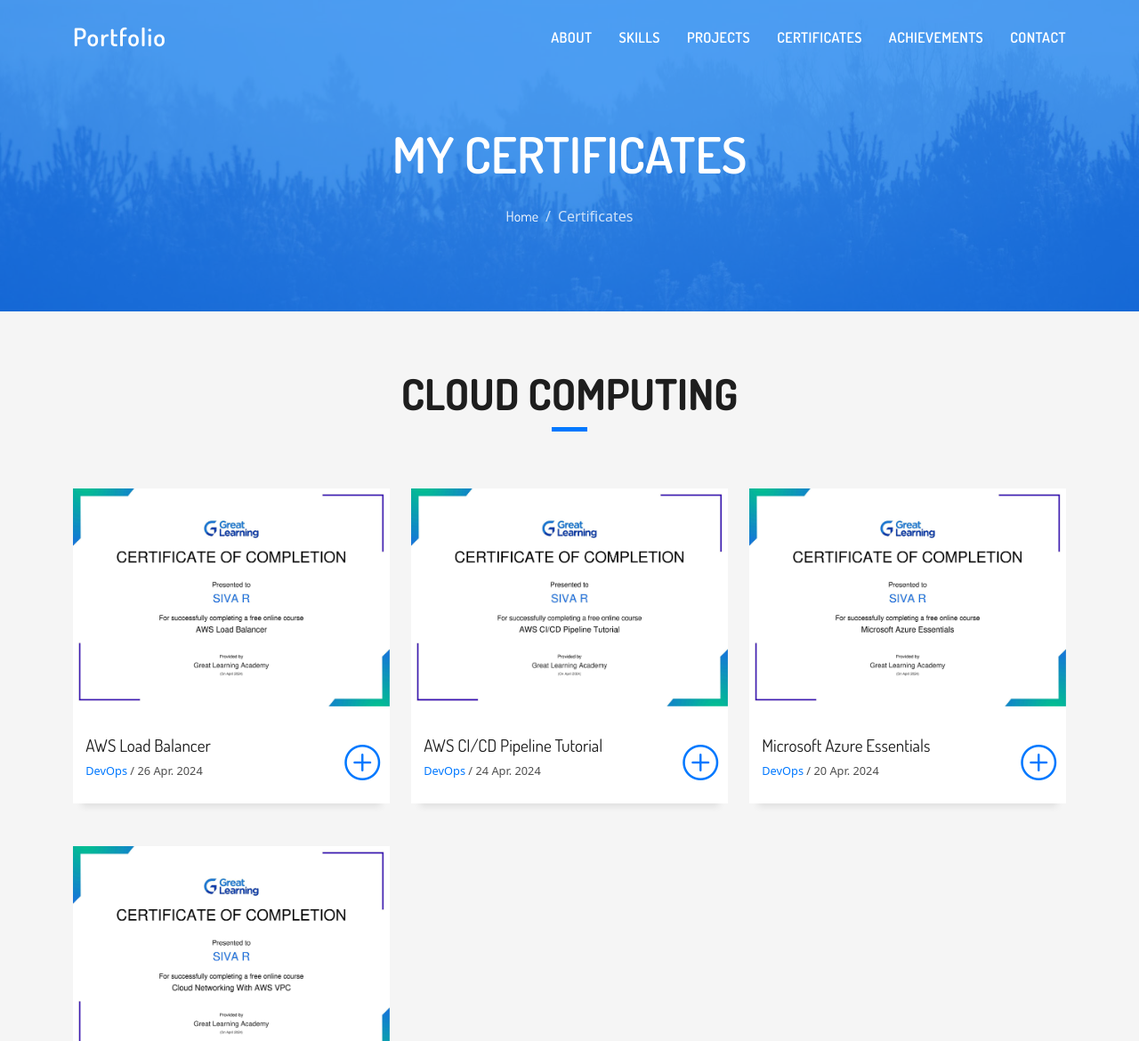
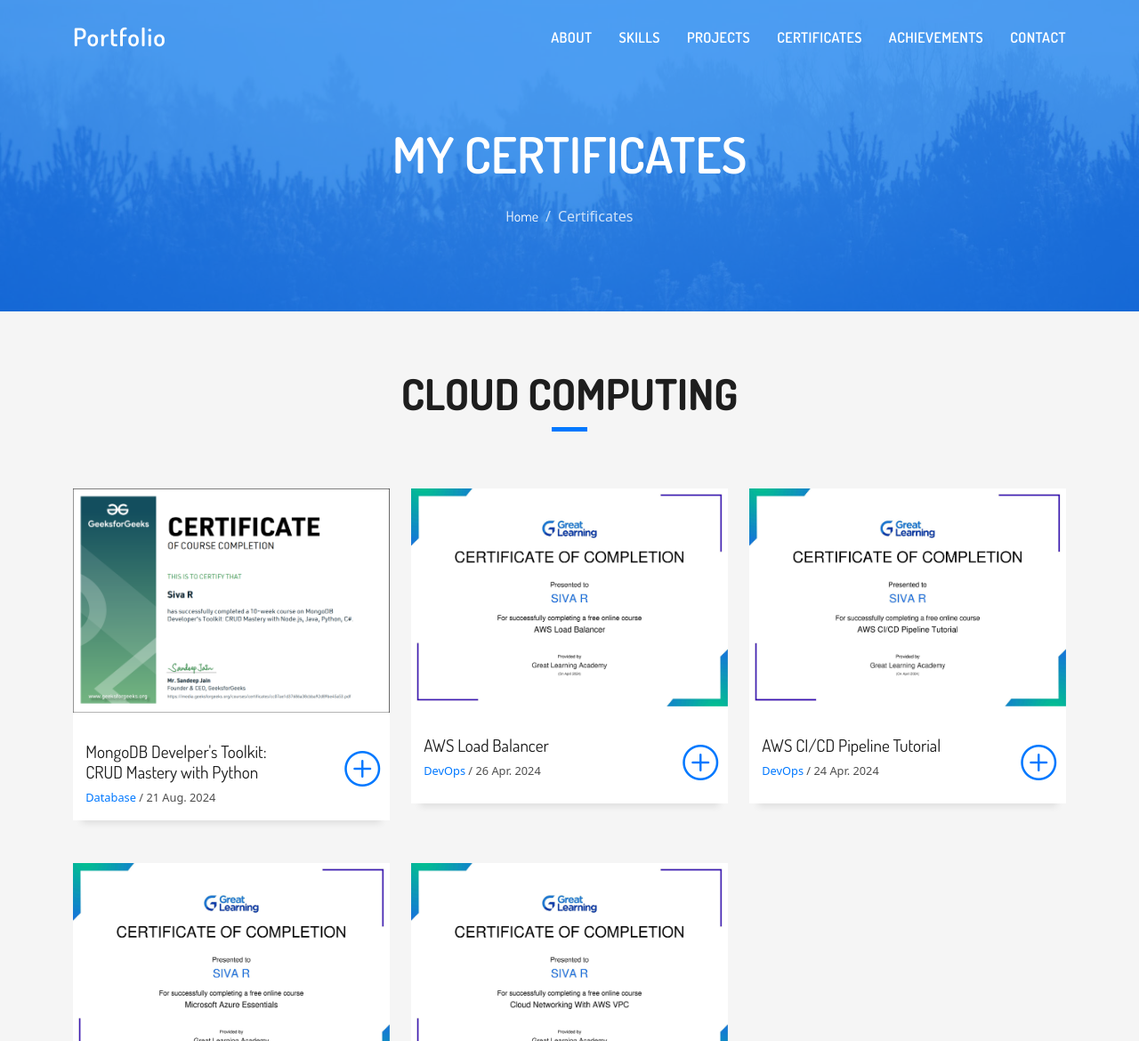
Before and after one commit to Siva-Dev-001/Portfolio, a plain HTML site: page certificate.html in a window 1280 px wide. Shown: the top 1170 px of the page at 89% size. Drawn offline with Linux system fonts and the light colour scheme.

Commit message:
Added the new cerrification.

```diff
--- a/certificate.html
+++ b/certificate.html
@@ -109,6 +109,30 @@
             </div>
           </div>
           <div class="row">
+            <div class="col-md-4">
+              <div class="work-box">
+                <a href="assets/img/Certificate/MongoDB.png" data-gallery="portfolioGallery" class="portfolio-lightbox">
+                  <div class="work-img">
+                    <img src="assets/img/Certificate/MongoDB.png" alt="" class="img-fluid">
+                  </div>
+                </a>
+                <div class="work-content">
+                  <div class="row">
+                    <div class="col-sm-8">
+                      <h2 class="w-title">MongoDB Develper's Toolkit: CRUD Mastery with Python</h2>
+                      <div class="w-more">
+                        <span class="w-ctegory">Database</span> / <span class="w-date">21 Aug. 2024</span>
+                      </div>
+                    </div>
+                    <div class="col-sm-4">
+                      <div class="w-like">
+                        <a href="#"> <span class="bi bi-plus-circle"></span></a>
+                      </div>
+                    </div>
+                  </div>
+                </div>
+              </div>
+            </div>
             <div class="col-md-4">
               <div class="work-box">
                 <a href="assets/img/Certificate/AWS-ALB.jpg" data-gallery="portfolioGallery" class="portfolio-lightbox">
```
Also changed, not shown: assets/img/Certificate/MongoDB.png (added).
